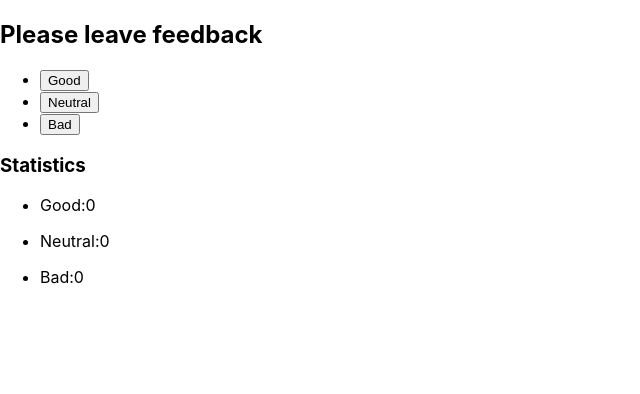
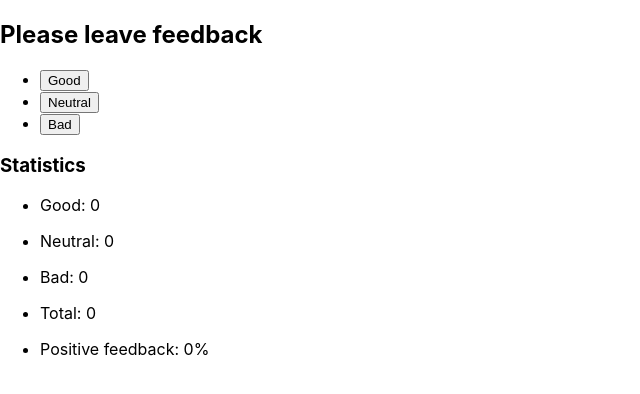
Before and after one commit to Wed88/goit-react-hw-02-feedback, a React (Create React App) app: page / in a window 1280 px wide. Shown: the top 394 px of the page, without its empty margins (0-640 px from the left). Built offline with nearby package versions, Linux system fonts and the light colour scheme.

Commit message:
выполняет второй шаг

```diff
--- a/src/App.js
+++ b/src/App.js
@@ -9,30 +9,35 @@ class App extends Component {
   };
 
   appendGood = () => {
-    this.setState(prevState => {
-      return {
-        good: prevState.good + 1,
-      };
-    });
+    this.setState(prevState => ({
+      good: prevState.good + 1,
+    }));
   };
 
   appendNeutral = () => {
-    this.setState(prevState => {
-      return {
-        neutral: prevState.neutral + 1,
-      };
-    });
+    this.setState(prevState => ({
+      neutral: prevState.neutral + 1,
+    }));
   };
 
   appendBad = () => {
-    this.setState(prevState => {
-      return {
-        bad: prevState.bad + 1,
-      };
-    });
+    this.setState(prevState => ({
+      bad: prevState.bad + 1,
+    }));
+  };
+
+  countTotalFeedback = () => {
+    const { good, neutral, bad } = this.state;
+    return good + neutral + bad;
+  };
+
+  countPositiveFeedbackPercentage = total => {
+    return total ? Math.round((this.state.good * 100) / total) : 0;
   };
 
   render() {
+    const total = this.countTotalFeedback();
+
     return (
       <div>
         <h2>Please leave feedback</h2>
@@ -57,13 +62,22 @@ class App extends Component {
           <h3>Statistics</h3>
           <ul>
             <li>
-              <p>Good:{this.state.good}</p>
+              <p>Good: {this.state.good}</p>
             </li>
             <li>
-              <p>Neutral:{this.state.neutral}</p>
+              <p>Neutral: {this.state.neutral}</p>
             </li>
             <li>
-              <p>Bad:{this.state.bad}</p>
+              <p>Bad: {this.state.bad}</p>
+            </li>
+            <li>
+              <p>Total: {total}</p>
+            </li>
+            <li>
+              <p>
+                Positive feedback: {this.countPositiveFeedbackPercentage(total)}
+                %
+              </p>
             </li>
           </ul>
         </div>
```
